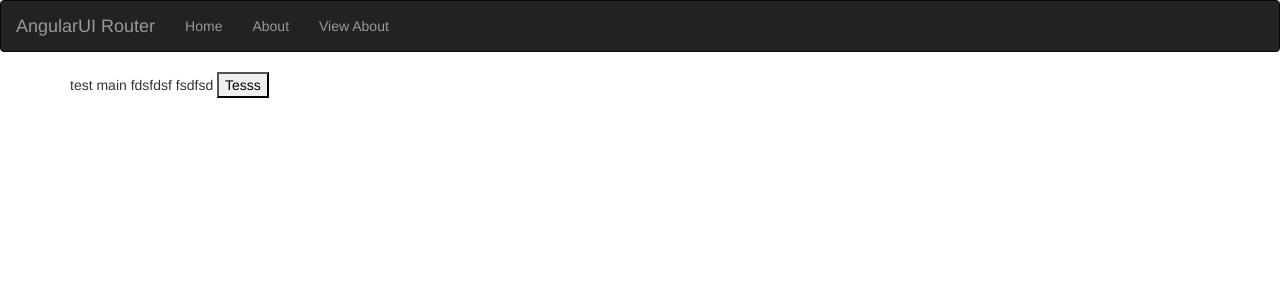
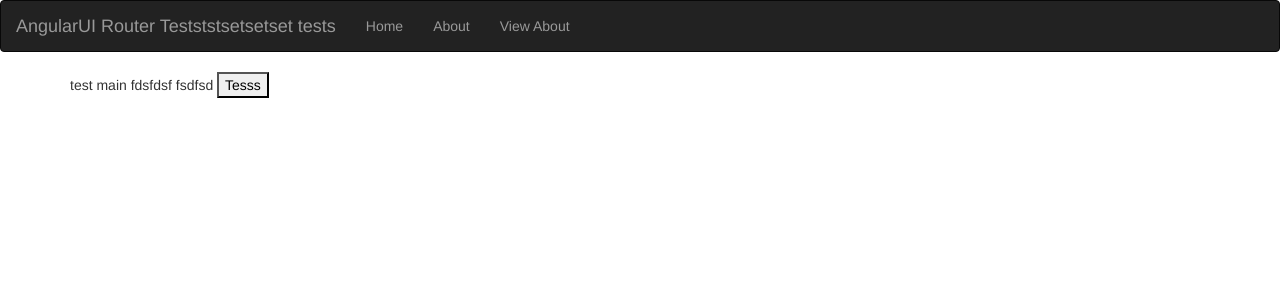
Before and after one commit to mmramakanth/PractiesTSprj, an ASP.NET MVC app: template PracticeTS/Views/Home/Index.cshtml in a window 1280 px wide. Shown: the top 300 px of the page. Run offline with ASP.NET Core 8 and stand-ins for ASP.NET MVC 5, Linux system fonts and the light colour scheme; the template is opened without the code that fills it, so the values that code supplies are empty; the project's own start-up code is not run, and a stand-in starts its controllers and pages; some libraries are stand-ins or nearby versions.

Commit message:
add example text

```diff
--- a/PracticeTS/Views/Home/Index.cshtml
+++ b/PracticeTS/Views/Home/Index.cshtml
@@ -12,7 +12,7 @@
     <!-- NAVIGATION -->
     <nav class="navbar navbar-inverse" role="navigation">
         <div class="navbar-header">
-            <a class="navbar-brand" ui-sref="#">AngularUI Router</a>
+            <a class="navbar-brand" ui-sref="#">AngularUI Router Testststsetsetset tests</a>
         </div>
         <ul class="nav navbar-nav">
             <li><a ui-sref="home">Home</a></li>
```
